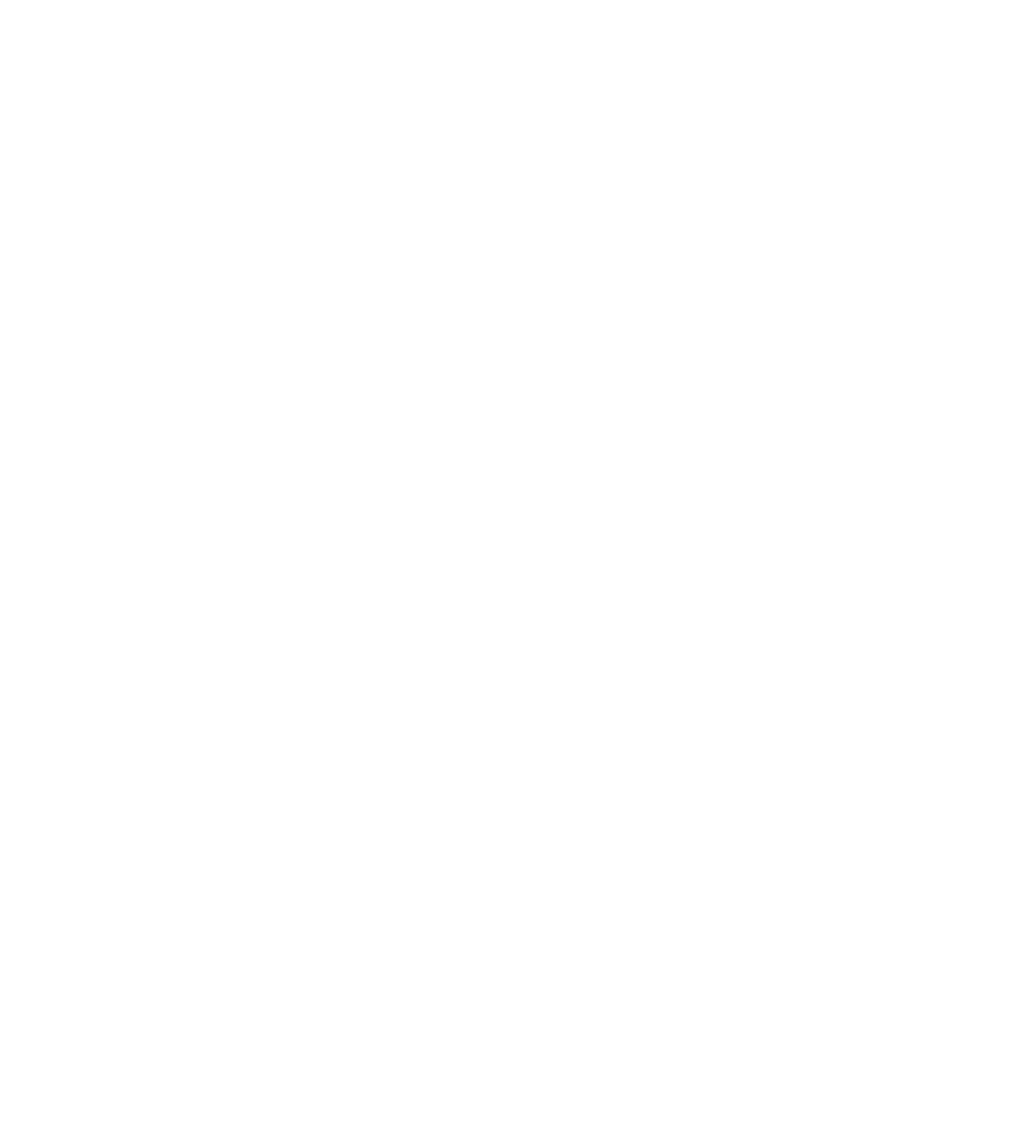
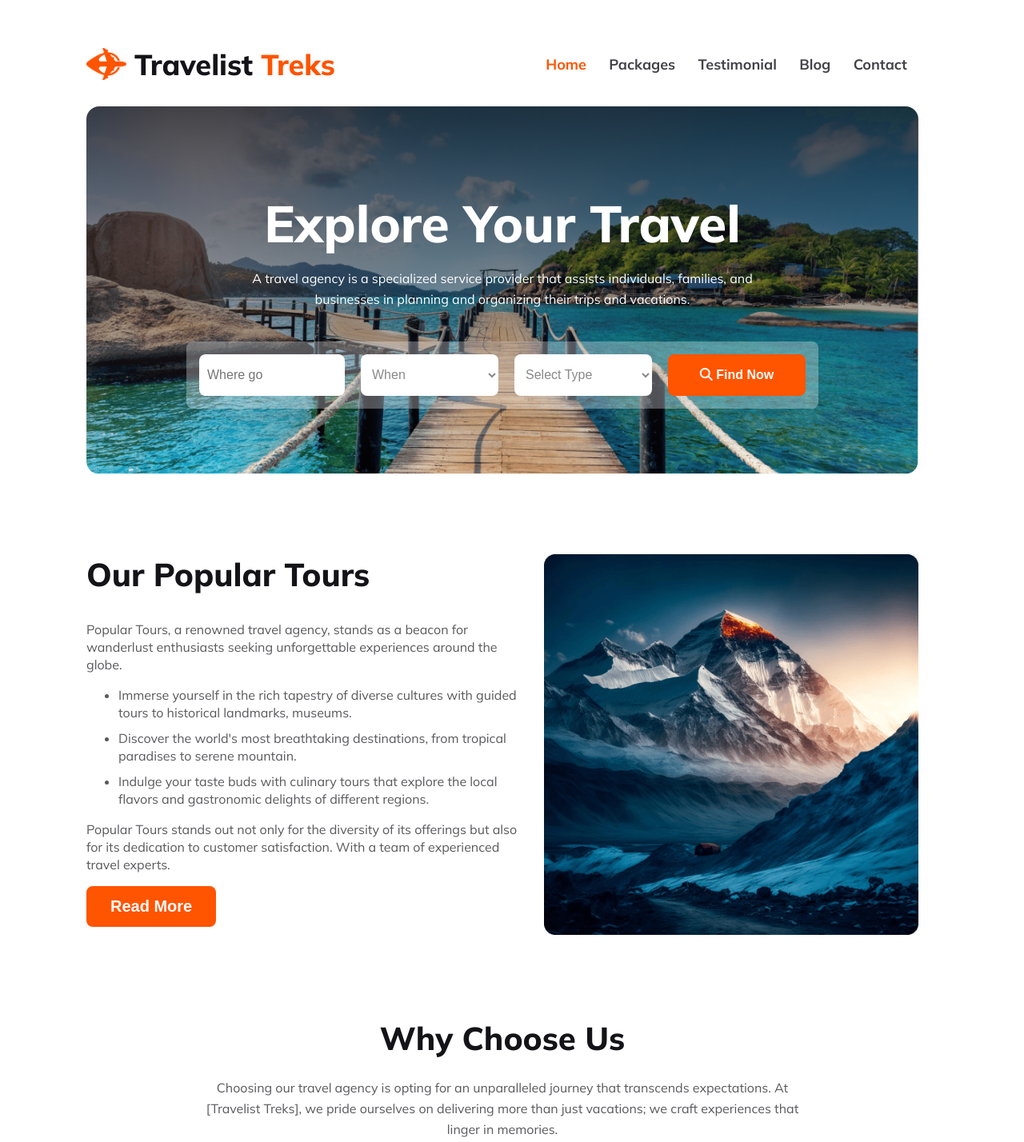
Before and after one commit to Obaidullah-ahsan/B9A2-Travelista-Treks, a plain HTML site: page index.html in a window 1280 px wide. Shown: the top 1428 px of the page at 80% size. Before the commit the page ends 800 px from the top, so only its background shows below. Drawn offline with Linux system fonts and the light colour scheme.

Commit message:
added banner popular tour and why choose us section

```diff
--- a/B9A2-Travelista-Treks.css
+++ b/B9A2-Travelista-Treks.css
@@ -0,0 +1,271 @@
+@import url('https://fonts.googleapis.com/css2?family=Mulish:wght@400;500;600;700;800;900;1000&display=swap');
+
+body {
+    font-family: 'Mulish', sans-serif;
+    width: 1240px;
+}
+
+/* Nav style start */
+.navbar {
+    display: flex;
+    justify-content: space-between;
+    align-items: center;
+    padding: 20px 100px;
+    padding-bottom: 0;
+}
+
+.nav-container {
+    display: flex;
+    gap: 10px;
+    align-items: center;
+
+    width: 50%;
+}
+
+.nav-container img {
+    width: 50px;
+    height: 40.008px;
+}
+
+.nav-container h1 {
+    color: #131318;
+    font-size: 36px;
+    font-weight: 800;
+}
+
+.nav-container h1 span {
+    color: #FF5400;
+}
+
+.nav-menu {
+    width: 50%;
+}
+
+#bars-icon {
+    display: none;
+}
+
+.nav-menu ul {
+    display: flex;
+    justify-content: space-around;
+}
+
+.nav-menu ul li {
+    list-style: none;
+    color: #424247;
+    font-size: 18px;
+    font-weight: 700;
+}
+
+.nav-menu ul li span {
+    color: #FF5400;
+}
+
+/* Nav style end */
+
+/* banner style start */
+.banner {
+    background-image: linear-gradient(180deg, rgba(19, 19, 24, 0.80) 0%, rgba(19, 19, 24, 0.00) 100%), url(./Images/Group\ 13\ \(1\)\ \(1\).png);
+    background-repeat: no-repeat;
+    background-size: 100% 100%;
+    margin: 0px 100px;
+    min-height: 460px;
+    border-radius: 16px;
+    display: flex;
+    flex-direction: column;
+    align-items: center;
+}
+
+.banner form {
+    display: flex;
+    gap: 20px;
+    /* border: 1px solid red; */
+    border-radius: 8px;
+    background: rgba(255, 255, 255, 0.30);
+    padding: 16px;
+}
+
+.form-content {
+    width: 172px;
+    height: 52px;
+    color: rgba(19, 19, 24, 0.50);
+    font-size: 16px;
+    font-weight: 400;
+    border-radius: 8px;
+    background: #FFF;
+    border: none;
+    padding: 0px 0px 0px 10px;
+}
+
+.btn-find {
+    border-radius: 8px;
+    background: #FF5400;
+    color: #FFF;
+    font-size: 16px;
+    font-weight: 700;
+    padding: 0;
+}
+
+.banner-title {
+    color: #FFF;
+    font-size: 64px;
+    font-weight: 800;
+    margin-top: 106px;
+    margin-bottom: 0px;
+}
+
+.banner-description {
+    color: #FFF;
+    font-size: 16px;
+    font-weight: 400;
+    line-height: 26px;
+    width: 676px;
+    text-align: center;
+    margin-bottom: 40px;
+}
+
+/* banner style end */
+
+
+/* popular-tour style start*/
+.popular-tours {
+    display: flex;
+    justify-content: space-between;
+    gap: 20px;
+    margin: 100px 100px;
+}
+
+.popular-tours-container {
+    width: 53%;
+}
+
+
+.popular-tours-title {
+    color: #131318;
+    font-size: 40px;
+    font-weight: 800;
+    margin-top: 0;
+}
+
+.popular-tours-description {
+    color: rgba(19, 19, 24, 0.70);
+    font-size: 16px;
+    font-weight: 400;
+    line-height: 22px;
+}
+
+#unorderd-list li {
+    margin-bottom: 10px;
+}
+
+.btn-read {
+    border-radius: 8px;
+    background: #FF5400;
+    color: #FFF;
+    font-size: 20px;
+    font-weight: 800;
+    border: 0;
+    padding: 14px 30px;
+}
+
+.popular-img {
+    width: 45%;
+}
+
+.popular-img img {
+    width: 100%;
+}
+
+/* popular-tour style end*/
+
+.why-choose {
+    text-align: center;
+    margin: 0px 100px;
+}
+
+.why-choose-heading {
+    color: #131318;
+    font-size: 40px;
+    font-weight: 800;
+    margin-bottom: 24px;
+}
+
+.why-choose-description {
+    color: rgba(19, 19, 24, 0.70);
+    max-width: 743px;
+    margin: 0 auto;
+    font-size: 16px;
+    font-weight: 400;
+    line-height: 26px;
+}
+
+.why-choose-card-container {
+    display: grid;
+    gap: 30px;
+    grid-template-columns: repeat(2, 1fr);
+    justify-items: center;
+    margin-top: 50px;
+}
+
+#card-center {
+    grid-column: span 2;
+}
+
+.card {
+    border-radius: 16px;
+    border: 3px solid rgba(251, 181, 99, 0.20);
+    background: rgba(251, 181, 99, 0.05);
+    max-width: 573px;
+    max-height: 284px;
+    text-align: left;
+    padding: 25px;
+    padding-bottom: 10px;
+}
+
+.card-heading {
+    color: #131318;
+    font-size: 24px;
+    font-weight: 800;
+}
+
+.card-description {
+    color: #5A5A5D;
+    font-size: 16px;
+    font-weight: 400;
+    line-height: 26px;
+}
+
+#card-color-change {
+    border: 1px solid rgba(41, 206, 246, 0.20);
+    background: rgba(41, 206, 246, 0.05);
+}
+
+
+@media screen and (max-width:600px) {
+    body {
+        width: auto;
+    }
+
+    .navbar {
+        /* flex-direction: column; */
+        padding: 10px;
+        justify-content: space-between;
+    }
+
+    .nav-container {
+        width: 90%;
+    }
+
+    .nav-menu ul {
+        display: none;
+    }
+
+    .nav-menu {
+        width: 10%;
+    }
+
+    #bars-icon {
+        display: block;
+        text-align: end;
+    }
+}
--- a/index.html
+++ b/index.html
@@ -4,14 +4,89 @@
     <meta charset="UTF-8">
     <meta name="viewport" content="width=device-width, initial-scale=1.0">
     <title>Travelist-Treks</title>
+    <link rel="stylesheet" href="B9A2-Travelista-Treks.css">
+    <script src="https://kit.fontawesome.com/4be137e5da.js" crossorigin="anonymous"></script>
 </head>
 <body>
+    <!--header start-->
     <header>
-
+        <nav class="navbar">
+            <div class="nav-container">
+                <img src="./Images/Group 40071 (2).png" alt="">
+                <h1>Travelist <span>Treks</span></h1>
+            </div>
+            <div class="nav-menu">
+                <ul>
+                    <li><span>Home</span></li>
+                    <li>Packages</li>
+                    <li>Testimonial</li>
+                    <li>Blog</li>
+                    <li>Contact</li>
+                </ul>
+                <i class="fa-solid fa-bars" id="bars-icon"></i>
+            </div>
+        </nav>
+        <div class="banner">
+            <h1 class="banner-title">Explore Your Travel</h1>
+            <p class="banner-description">A travel agency is a specialized service provider that assists individuals, families, and businesses in planning and organizing their trips and vacations.</p>
+            <form>
+                <input type="text" placeholder="Where go" class="form-content">
+                <select class="form-content">
+                    <option value="When">When</option>
+                </select>
+                <select class="form-content">
+                    <option value="Select Type">Select Type</option>
+                </select>
+                <button class="btn-find form-content"><p><i class="fa-solid fa-magnifying-glass"></i> Find Now</p></button>
+            </form>
+        </div>
     </header>
+    <!--header end-->
+    <!--main start-->
     <main>
-
+        <section class="popular-tours">
+            <div class="popular-tours-container">
+                <h1 class="popular-tours-title">Our Popular Tours</h1>
+                <p class="popular-tours-description">Popular Tours, a renowned travel agency, stands as a beacon for wanderlust enthusiasts seeking unforgettable experiences around the globe.</p>
+                <ul id="unorderd-list">
+                    <li class="popular-tours-description">Immerse yourself in the rich tapestry of diverse cultures with guided tours to historical landmarks, museums.</li>
+                    <li class="popular-tours-description">Discover the world's most breathtaking destinations, from tropical paradises to serene mountain.</li>
+                    <li class="popular-tours-description">Indulge your taste buds with culinary tours that explore the local flavors and gastronomic delights of different regions.</li>
+                </ul>
+                <p class="popular-tours-description">Popular Tours stands out not only for the diversity of its offerings but also for its dedication to customer satisfaction. With a team of experienced travel experts.</p>
+                <button class="btn-read">Read More</button>
+            </div>
+            <div class="popular-img">
+                <img src="./Images/Rectangle 4.png" alt="">
+            </div>
+        </section>
+        <section class="why-choose">
+            <h1 class="why-choose-heading">Why Choose Us</h1>
+            <p class="why-choose-description">
+                Choosing our travel agency is opting for an unparalleled journey that transcends expectations. At [Travelist Treks], we pride ourselves on delivering more than just vacations; we craft experiences that linger in memories.
+            </p>
+            <div class="why-choose-card-container">
+                <div class="card">
+                    <img src="./icons/hotel 1.svg" alt="">
+                    <h3 class="card-heading">Handpicked Hotels</h3>
+                    <p class="card-description">
+                        At [Travelist Treks], we understand that where you stay during your journey plays a pivotal role in shaping your overall travel experience.</p>
+                </div>
+                <div class="card" id="card-color-change">
+                    <img src="./icons/map 1.svg" alt="">
+                    <h3 class="card-heading">World Class Service</h3>
+                    <p class="card-description">At [Travelist Treks], we take pride in offering world-class service and facilities that redefine the travel experience. Our commitment is to ensure that every aspect of your journey.</p>
+                </div>
+                <div class="card" id="card-center">
+                    <img src="./icons/price-tag 1.svg" alt="">
+                    <h3 class="card-heading">Best Price Guarantee</h3>
+                    <p class="card-description">
+                        At [Travelist Treks], we are committed to providing our clients with the best value for their travel investments. With our Best Price Guarantee, you can confidently.</p>
+                </div>
+            </div>
+        </section>
     </main>
+    <!--main end-->
     <footer>
 
     </footer>
```
Also changed, not shown: icons/hotel 1.svg (added), icons/map 1.svg (added), icons/price-tag 1.svg (added).
